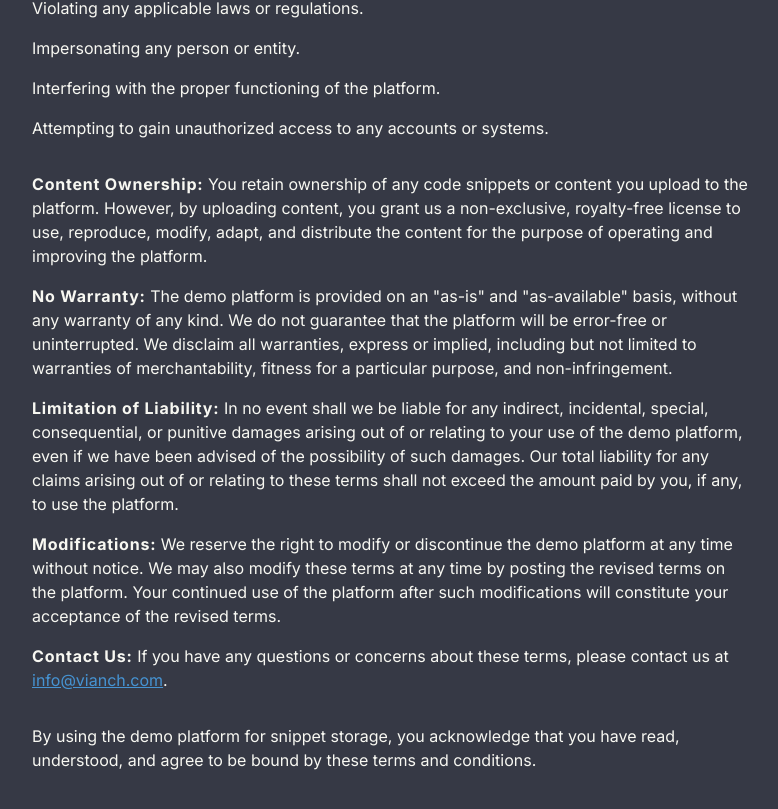
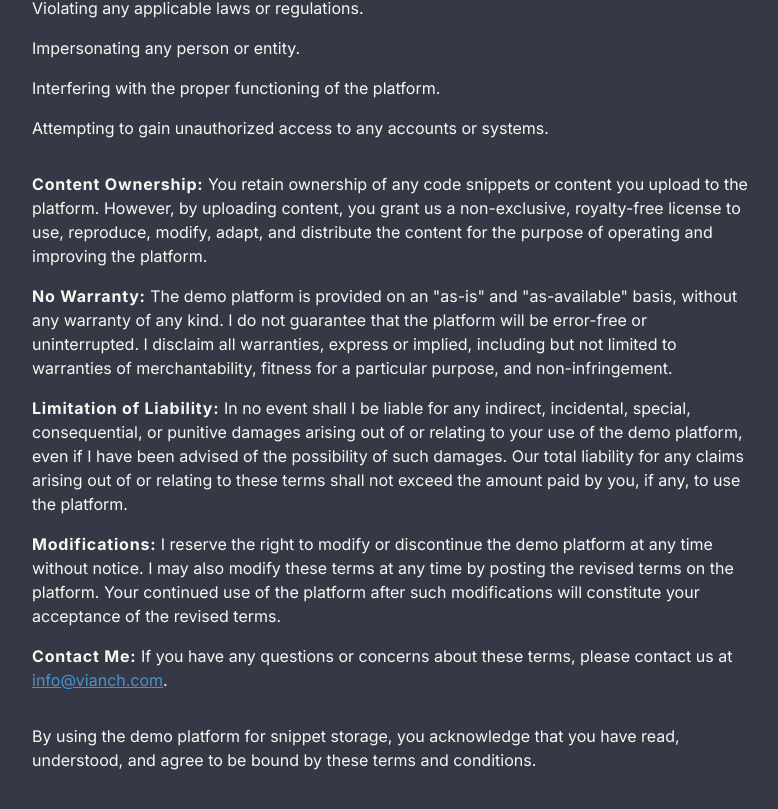
Before and after one commit to vianch/snippets, a Next.js app: page /terms in a window 1280 px wide. Shown: the part 593-1402 px from the top of the page, without its empty margins (248-1026 px from the left). Built offline with nearby package versions, Linux system fonts and the light colour scheme; no server answers.

Commit message:
docs(terms): update terms and condition from we to I (#11)

```diff
--- a/app/terms/page.tsx
+++ b/app/terms/page.tsx
@@ -59,32 +59,32 @@ const Terms = () => {
 					<li>
 						<strong>No Warranty:</strong> The demo platform is provided on an
 						&quot;as-is&quot; and &quot;as-available&quot; basis, without any
-						warranty of any kind. We do not guarantee that the platform will be
-						error-free or uninterrupted. We disclaim all warranties, express or
+						warranty of any kind. I do not guarantee that the platform will be
+						error-free or uninterrupted. I disclaim all warranties, express or
 						implied, including but not limited to warranties of merchantability,
 						fitness for a particular purpose, and non-infringement.
 					</li>
 
 					<li>
-						<strong>Limitation of Liability:</strong> In no event shall we be
+						<strong>Limitation of Liability:</strong> In no event shall I be
 						liable for any indirect, incidental, special, consequential, or
 						punitive damages arising out of or relating to your use of the demo
-						platform, even if we have been advised of the possibility of such
+						platform, even if I have been advised of the possibility of such
 						damages. Our total liability for any claims arising out of or
 						relating to these terms shall not exceed the amount paid by you, if
 						any, to use the platform.
 					</li>
 
 					<li>
-						<strong>Modifications:</strong> We reserve the right to modify or
-						discontinue the demo platform at any time without notice. We may
-						also modify these terms at any time by posting the revised terms on
-						the platform. Your continued use of the platform after such
+						<strong>Modifications:</strong> I reserve the right to modify or
+						discontinue the demo platform at any time without notice. I may also
+						modify these terms at any time by posting the revised terms on the
+						platform. Your continued use of the platform after such
 						modifications will constitute your acceptance of the revised terms.
 					</li>
 
 					<li>
-						<strong>Contact Us:</strong> If you have any questions or concerns
+						<strong>Contact Me:</strong> If you have any questions or concerns
 						about these terms, please contact us at{" "}
 						<a href="mailto:infot@vianch.com">info@vianch.com</a>.
 					</li>
```
